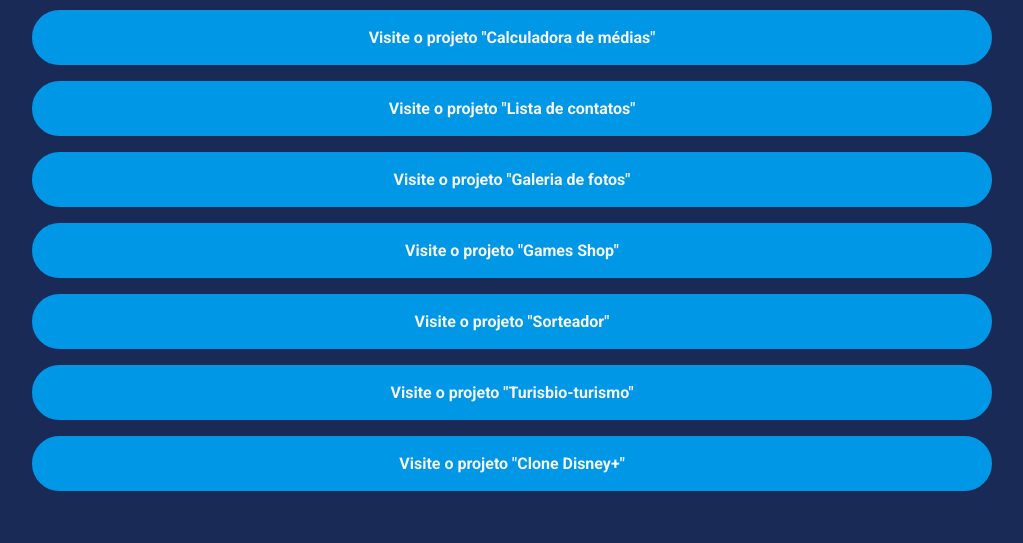
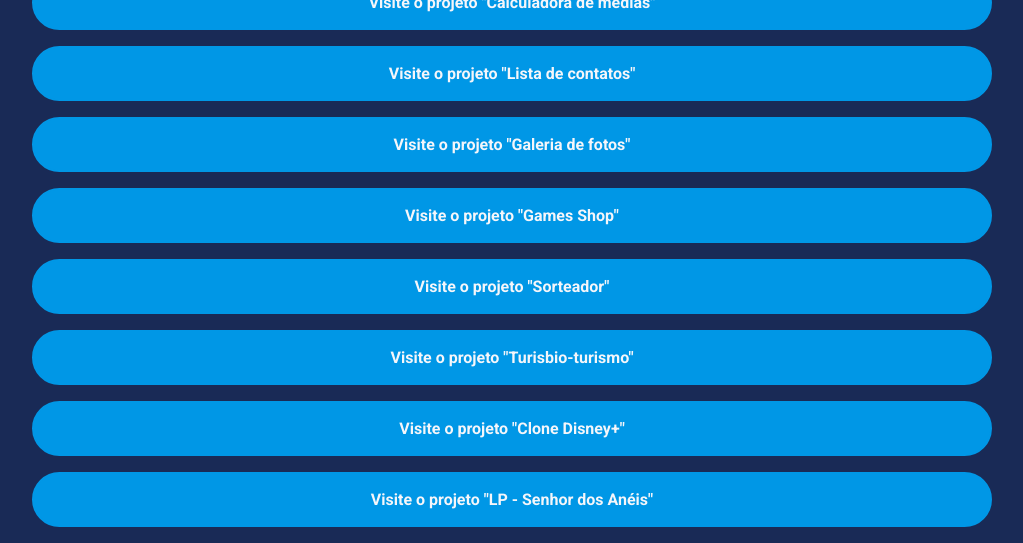
Before and after one commit to fabioajustino/portifolio, a website: page index.html in a window 1280 px wide. Shown: the part 323-866 px from the top of the page, without its empty margins (128-1151 px from the left). Before the commit the page ends 830 px from the top, so only its background shows below. Drawn offline with nearby package versions, Linux system fonts and the light colour scheme; files that its build step writes are made by us from their sources.

Commit message:
Adicionando projeto Senhor dos Anéis

```diff
--- a/index.html
+++ b/index.html
@@ -84,6 +84,11 @@
                         Visite o projeto "Clone Disney+"
                     </a>
                 </li>
+                <li class="projects-list-item">
+                    <a href="https://senhor-dos-aneis-five.vercel.app/">
+                        Visite o projeto "LP - Senhor dos Anéis"
+                    </a>
+                </li>
             </ul>
         </nav>
     </div>
```
